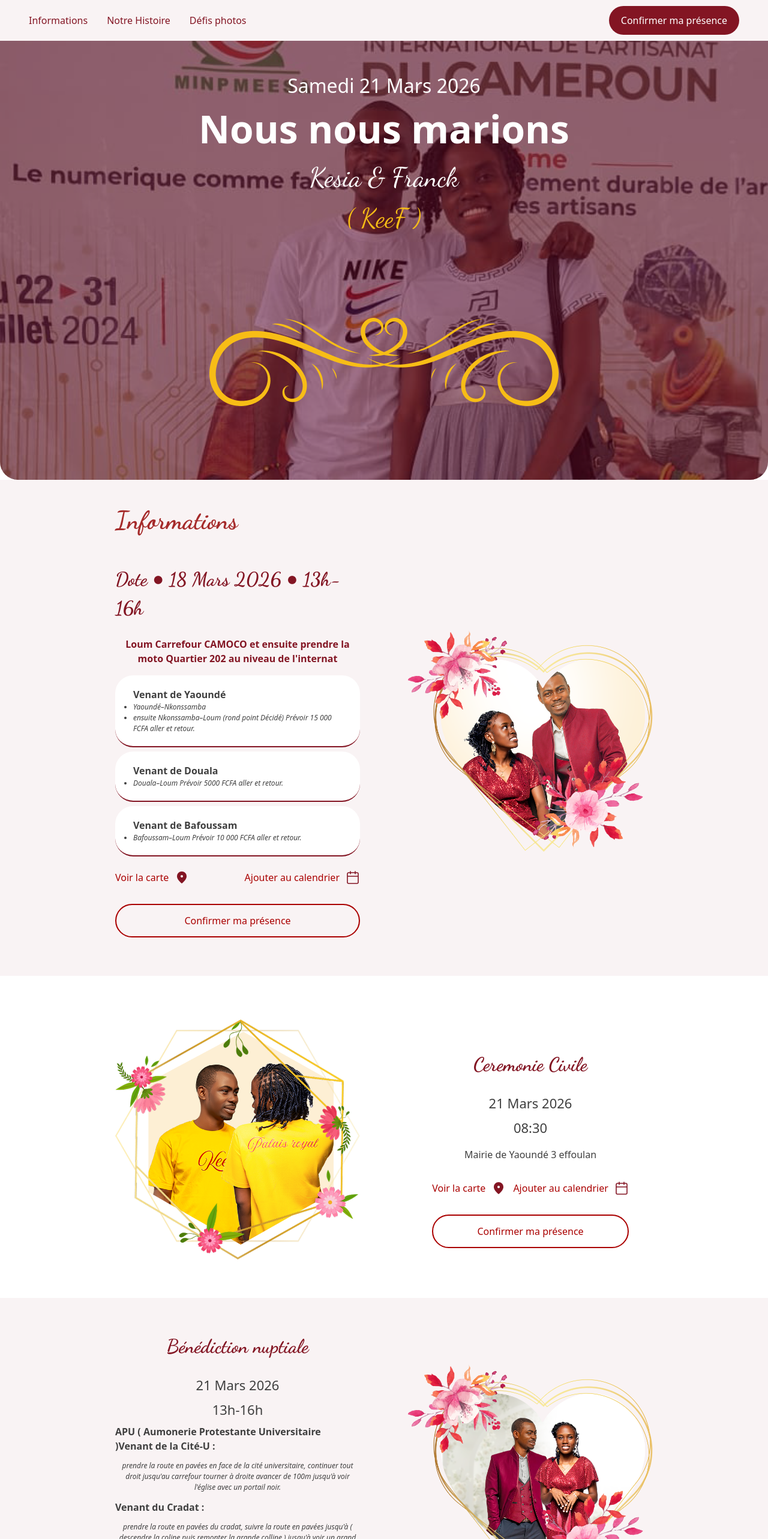
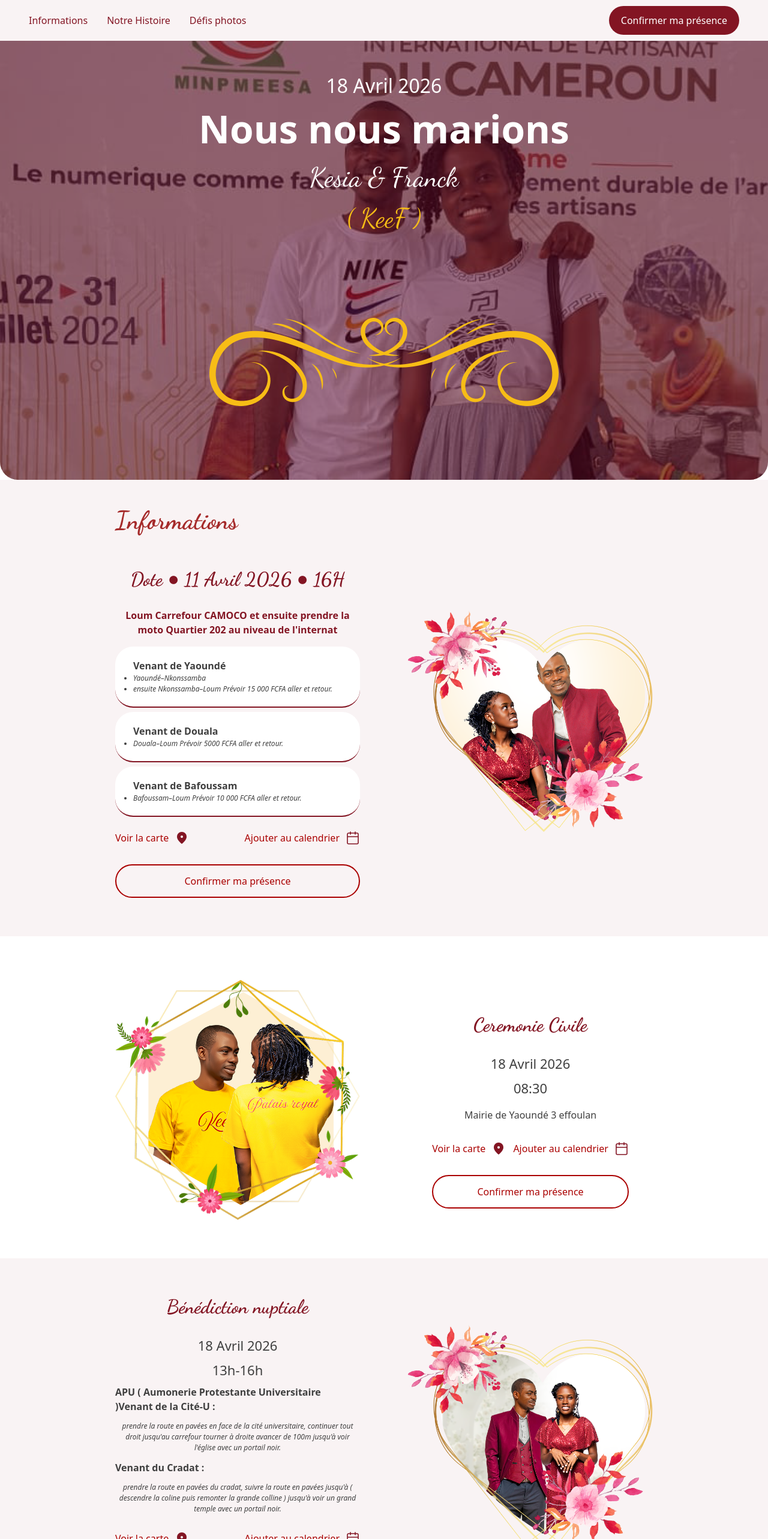
Before and after one commit to ParfaitKF/wedding-site, a React (Vite) app: page / in a window 1280 px wide. Shown: the top 2566 px of the page at 60% size. Built offline with nearby package versions, Linux system fonts and the light colour scheme.

Commit message:
Actualisation des heures et dates

```diff
--- a/src/components/Hero.tsx
+++ b/src/components/Hero.tsx
@@ -24,7 +24,7 @@ export default function Hero() {
     >
       <div className="overlay">
         <div style={{display: 'flex', flexDirection: 'column'}}>
-          Samedi 21 Mars 2026
+          18 Avril 2026
           <span style={{fontSize: 'clamp(2rem, 5vw, 4rem)', fontWeight: 'bold'}}>Nous nous marions</span>
           <span className="names">Kesia & Franck <br/> <span style={{color : '#F7BD16'}}>( KeeF )</span></span>
         </div>
--- a/src/components/InformationSection.tsx
+++ b/src/components/InformationSection.tsx
@@ -8,14 +8,14 @@ export default function InformationSection() {
         <div className="info-grid">
           <div className="info-content">
             <h3>
-              Dote ● 18 Mars 2026 ● 13h-16h
+              Dote ● 11 Avril 2026 ● 16H
             </h3>
             <p className='titre-sous-section'>Loum Carrefour CAMOCO et ensuite prendre la moto Quartier 202 au niveau de l'internat</p>
             <div className='parcours'>
               <ul>
                 <b>Venant de Yaoundé</b>
                 <li className='indication-parcours'>Yaoundé–Nkonssamba</li>
-                <li className='indication-parcours'>ensuite Nkonssamba–Loum (rond point Décidé)
+                <li className='indication-parcours'>ensuite Nkonssamba–Loum
                 Prévoir 15 000 FCFA aller et retour.</li>
               </ul>
               <ul>
@@ -37,7 +37,7 @@ export default function InformationSection() {
                 Voir la carte
                 <img src="./images/location_on.svg" width="24" height="24"/></a>
               <a className='icon-button'
-                href="//www.google.com/calendar/render?action=TEMPLATE&text=Dote+Kesia+et+Franck&dates=20260323T130000/20260323T160000&details=Dote+Kesia+et+Franck&location=Loum"
+                href="//www.google.com/calendar/render?action=TEMPLATE&text=Dote+Kesia+et+Franck&dates=20260411T130000/20260411T160000&details=Dote+Kesia+et+Franck&location=Loum"
                 target="_blank"
                 rel="noopener noreferrer"
               > Ajouter au calendrier
@@ -66,7 +66,7 @@ export default function InformationSection() {
           />
           <div className="info-content">
             <h3>Ceremonie Civile</h3>
-            <p className="info-date">21 Mars 2026</p>
+            <p className="info-date">18 Avril 2026</p>
             <p className="info-time">08:30</p>
 
             <p className="info-location">
@@ -81,7 +81,7 @@ export default function InformationSection() {
                 Voir la carte
               <img src="./images/location_on.svg" width="24" height="24"/></a>
               <a className='icon-button'
-                href="https://www.google.com/calendar/render?action=TEMPLATE&text=Mariage+Kesia+%26+Frank&dates=20260323T083000/20260323T220000&details=Mariage+Civil+:+08h30%0AB%C3%A9n%C3%A9diction+nuptiale+:+13h-16h%0ACoktail+:+17h-22h&location=Aum%C3%B4nerie+Protestante+Universitaire+(APU),+VG32%2B3Q5,+Yaound%C3%A9,+Cameroon"
+                href="https://www.google.com/calendar/render?action=TEMPLATE&text=Mariage+Kesia+%26+Frank&dates=20260418T083000/20260418T220000&details=Mariage+Civil+:+08h30%0AB%C3%A9n%C3%A9diction+nuptiale+:+13h-16h%0ACoktail+:+17h-22h&location=Aum%C3%B4nerie+Protestante+Universitaire+(APU),+VG32%2B3Q5,+Yaound%C3%A9,+Cameroon"
                 target="_blank"
                 rel="noopener noreferrer"
               >
@@ -100,7 +100,7 @@ export default function InformationSection() {
         <div className="info-grid">
           <div className="info-content">
             <h3>Bénédiction nuptiale</h3>
-            <p className="info-date">21 Mars 2026</p>
+            <p className="info-date">18 Avril 2026</p>
             <p className="info-time">13h-16h</p>
 
             <div className="info-location">
@@ -128,7 +128,7 @@ export default function InformationSection() {
                 <img src="./images/location_on.svg" width="24" height="24"/>
               </a>
               <a className='icon-button'
-                href="https://www.google.com/calendar/render?action=TEMPLATE&text=Mariage+Kesia+%26+Frank&dates=20260323T083000/20260323T220000&details=Mariage+Civil+:+08h30%0AB%C3%A9n%C3%A9diction+nuptiale+:+13h-16h%0ACoktail+:+17h-22h&location=Aum%C3%B4nerie+Protestante+Universitaire+(APU),+VG32%2B3Q5,+Yaound%C3%A9,+Cameroon"
+                href="https://www.google.com/calendar/render?action=TEMPLATE&text=Mariage+Kesia+%26+Frank&dates=20260418T083000/20260418T220000&details=Mariage+Civil+:+08h30%0AB%C3%A9n%C3%A9diction+nuptiale+:+13h-16h%0ACoktail+:+17h-22h&location=Aum%C3%B4nerie+Protestante+Universitaire+(APU),+VG32%2B3Q5,+Yaound%C3%A9,+Cameroon"
                 target="_blank"
                 rel="noopener noreferrer"
               >
@@ -158,7 +158,7 @@ export default function InformationSection() {
 
           <div className="info-content">
             <h3>Coktail</h3>
-            <p className="info-date">21 Mars 2026</p>
+            <p className="info-date">18 Avril 2026</p>
             <p className="info-time">17h - 22h</p>
 
             <p className="info-location">
@@ -175,7 +175,7 @@ export default function InformationSection() {
                 <img src="./images/location_on.svg" width="24" height="24"/>
               </a>
               <a className='icon-button'
-                href="https://www.google.com/calendar/render?action=TEMPLATE&text=Mariage+Kesia+%26+Frank&dates=20260323T083000/20260323T220000&details=Mariage+Civil+:+08h30%0AB%C3%A9n%C3%A9diction+nuptiale+:+13h-16h%0ACoktail+:+17h-22h&location=Aum%C3%B4nerie+Protestante+Universitaire+(APU),+VG32%2B3Q5,+Yaound%C3%A9,+Cameroon"
+                href="https://www.google.com/calendar/render?action=TEMPLATE&text=Mariage+Kesia+%26+Frank&dates=20260418T083000/20260418T220000&details=Mariage+Civil+:+08h30%0AB%C3%A9n%C3%A9diction+nuptiale+:+13h-16h%0ACoktail+:+17h-22h&location=Aum%C3%B4nerie+Protestante+Universitaire+(APU),+VG32%2B3Q5,+Yaound%C3%A9,+Cameroon"
                 target="_blank"
                 rel="noopener noreferrer"
               >
```
